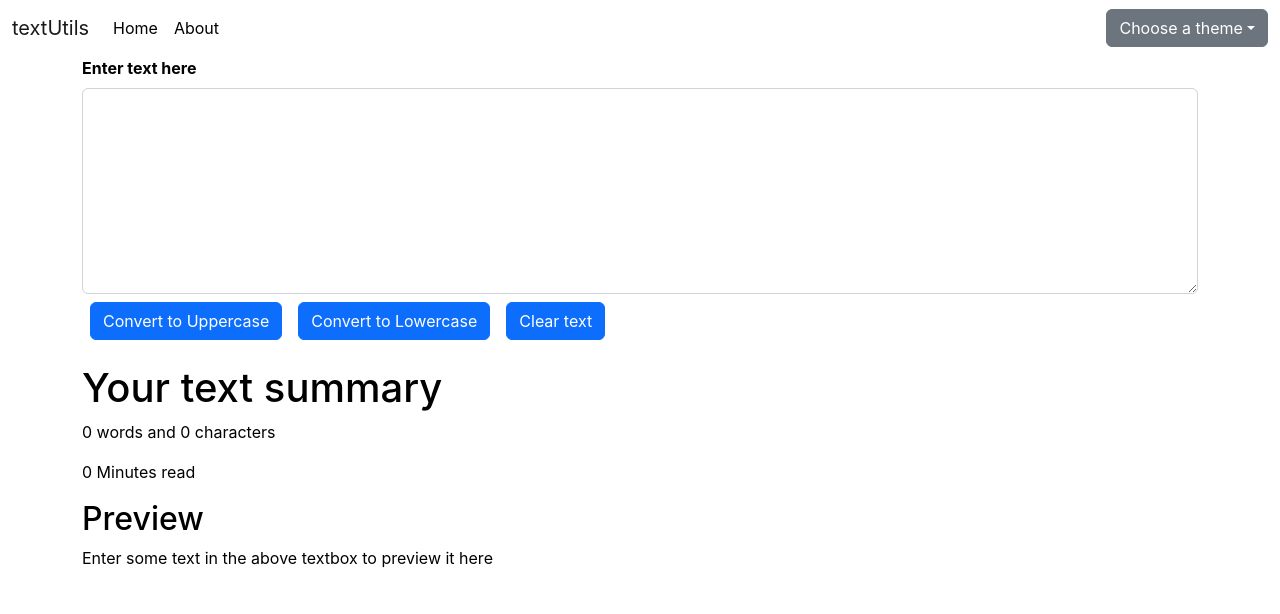
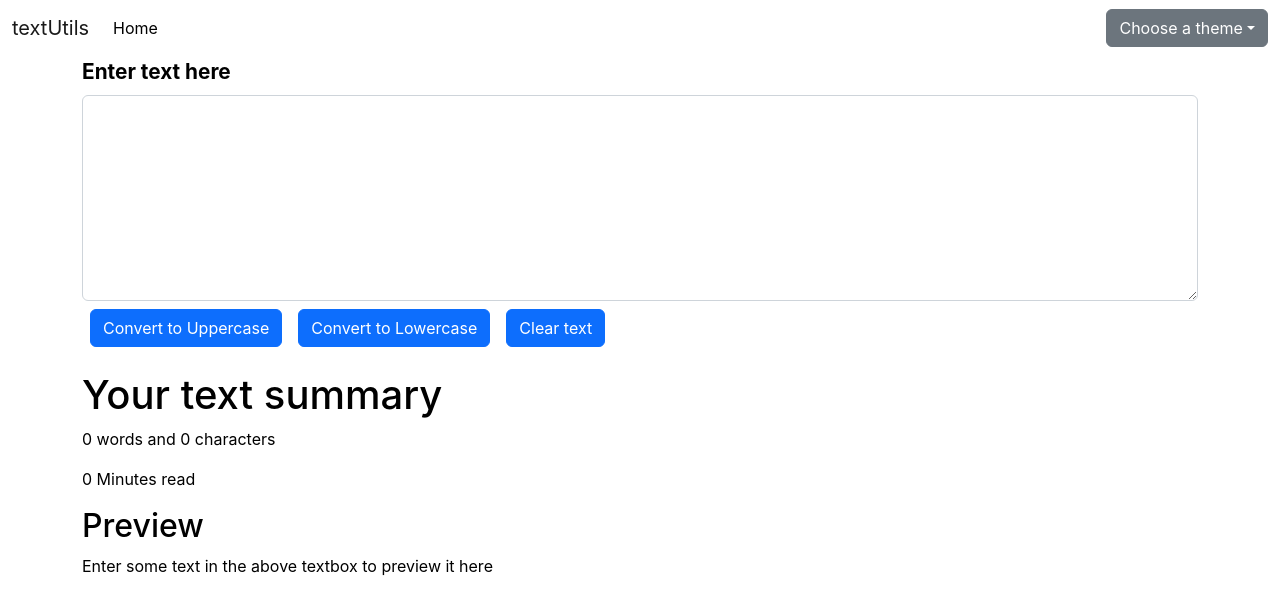
Before and after one commit to paragjjw/react-practice, a React (Create React App) app: page / in a window 1280 px wide. Shown: the top 614 px of the page. Built offline with nearby package versions, Linux system fonts and the light colour scheme.

Commit message:
Add files via upload

```diff
--- a/src/components/Navbar.js
+++ b/src/components/Navbar.js
@@ -1,6 +1,6 @@
-import React, { useEffect } from "react";
+import React from "react";
 import { useState } from "react";
-import { Link } from "react-router-dom";
+// import { Link } from "react-router-dom";
 export default function Navbar(props) {
   const [navStyle, setnavStyle] = useState({
     backgroundColor: "white",
@@ -80,11 +80,11 @@ export default function Navbar(props) {
                   Home
                 </a>
               </li>
-              <li className="nav-item">
+              {/* <li className="nav-item">
                 <a className="nav-link" style={navStyle} href="/about">
                   About
                 </a>
-              </li>
+              </li> */}
             </ul>
             <div className="btn-group" style={navStyle}>
               <button
--- a/src/components/TextBox.js
+++ b/src/components/TextBox.js
@@ -25,7 +25,7 @@ export default function TextBox(props) {
     <div style={props.Style}>
       <div className="mb-3 container">
         <label htmlFor="textBox" className="form-label">
-          <b>Enter text here</b>
+          <b style={{ fontSize: "1.3rem" }}>Enter text here</b>
         </label>
         <textarea
           className="form-control"
```
Also changed, not shown: src/components/About.js (line endings or trailing spaces), src/components/Alert.js (line endings or trailing spaces).
